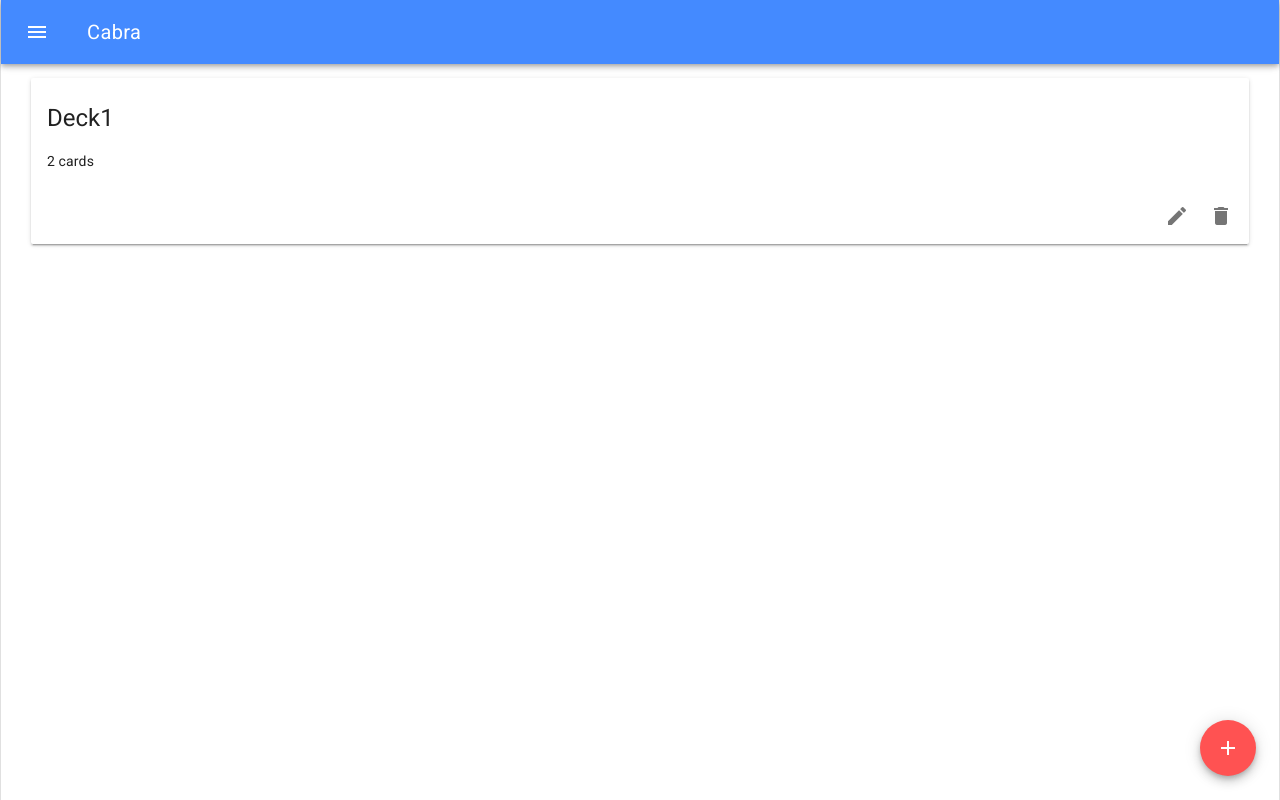
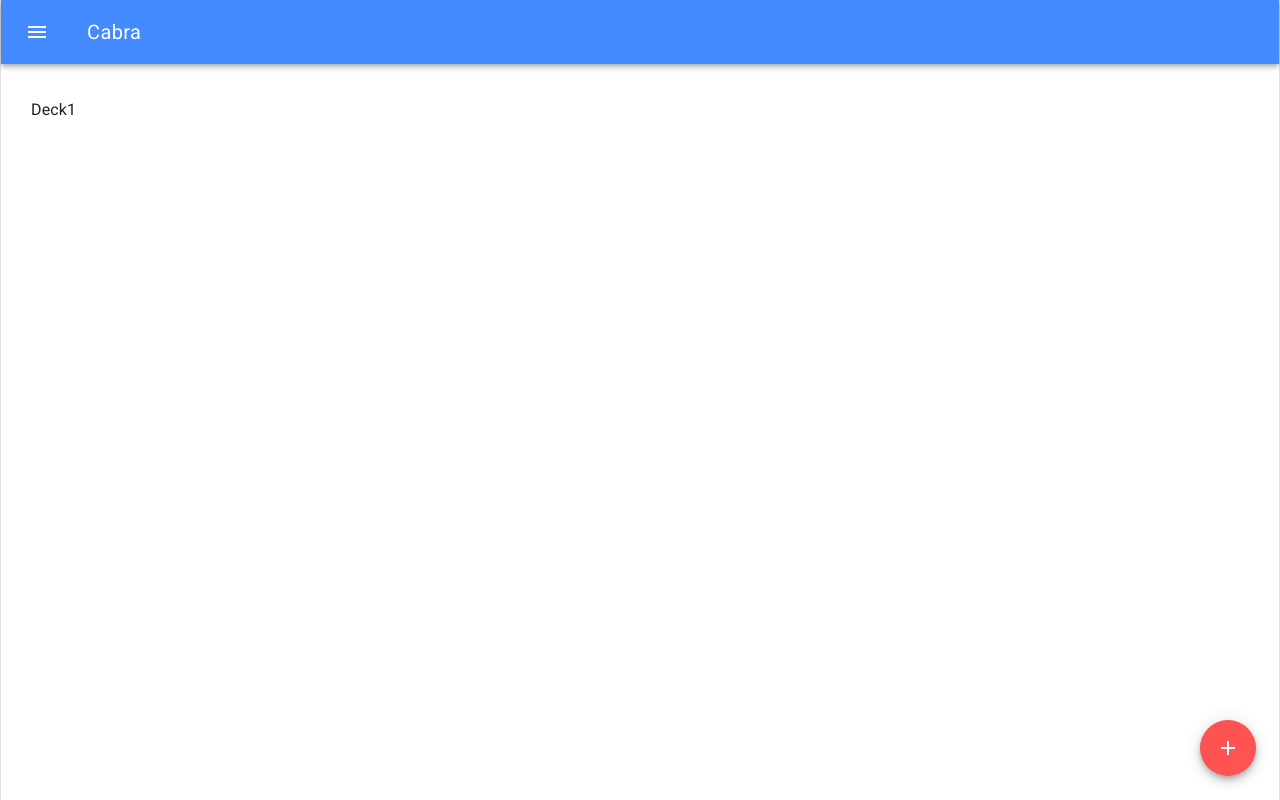
Before and after one commit to hathix/cabra-vue2, a Vue app: page / in a window 1280 px wide. Built offline with nearby package versions, Linux system fonts and the light colour scheme.

Commit message:
rethink things

```diff
--- a/src/components/DeckList.vue
+++ b/src/components/DeckList.vue
@@ -15,6 +15,8 @@
       @md-confirm="renameDeck"
        />
 
+       <!-- you can't make clickable cards so these won't work for navigation -->
+<!--
     <md-card md-with-hover v-for="deck in decks" :to="'decks/' + deck.id" :key="deck.id">
       <md-card-header>
         <div class="md-title">{{ deck.name }}</div>
@@ -25,7 +27,7 @@
       </md-card-content>
 
       <md-card-actions>
-        <!-- TODO make this actually rename the deck -->
+
         <md-button class="md-icon-button" @click="openDeckRenamer(deck)">
           <md-icon>create</md-icon>
         </md-button>
@@ -33,13 +35,22 @@
           <md-icon>delete</md-icon>
         </md-button>
       </md-card-actions>
-    </md-card>
+    </md-card> -->
 
-    <!-- <md-list>
+
+    <md-list>
       <md-list-item v-for="deck in decks" :to="'decks/' + deck.id" :key="deck.id">
-        {{ deck.name }}
+        <span class="md-list-item-text">
+          {{ deck.name }}
+        </span>
+
+        <!-- you can't add clickable buttons to clickable lists. i think the move is
+        to just enable deck renaming/deletion in the deck page -->
+        <!-- <md-button class="md-icon-button md-list-action" @click="openDeckRenamer(deck)">
+          <md-icon>chat_bubble</md-icon>
+        </md-button> -->
       </md-list-item>
-    </md-list> -->
+    </md-list>
   </div>
 </template>
 
```
